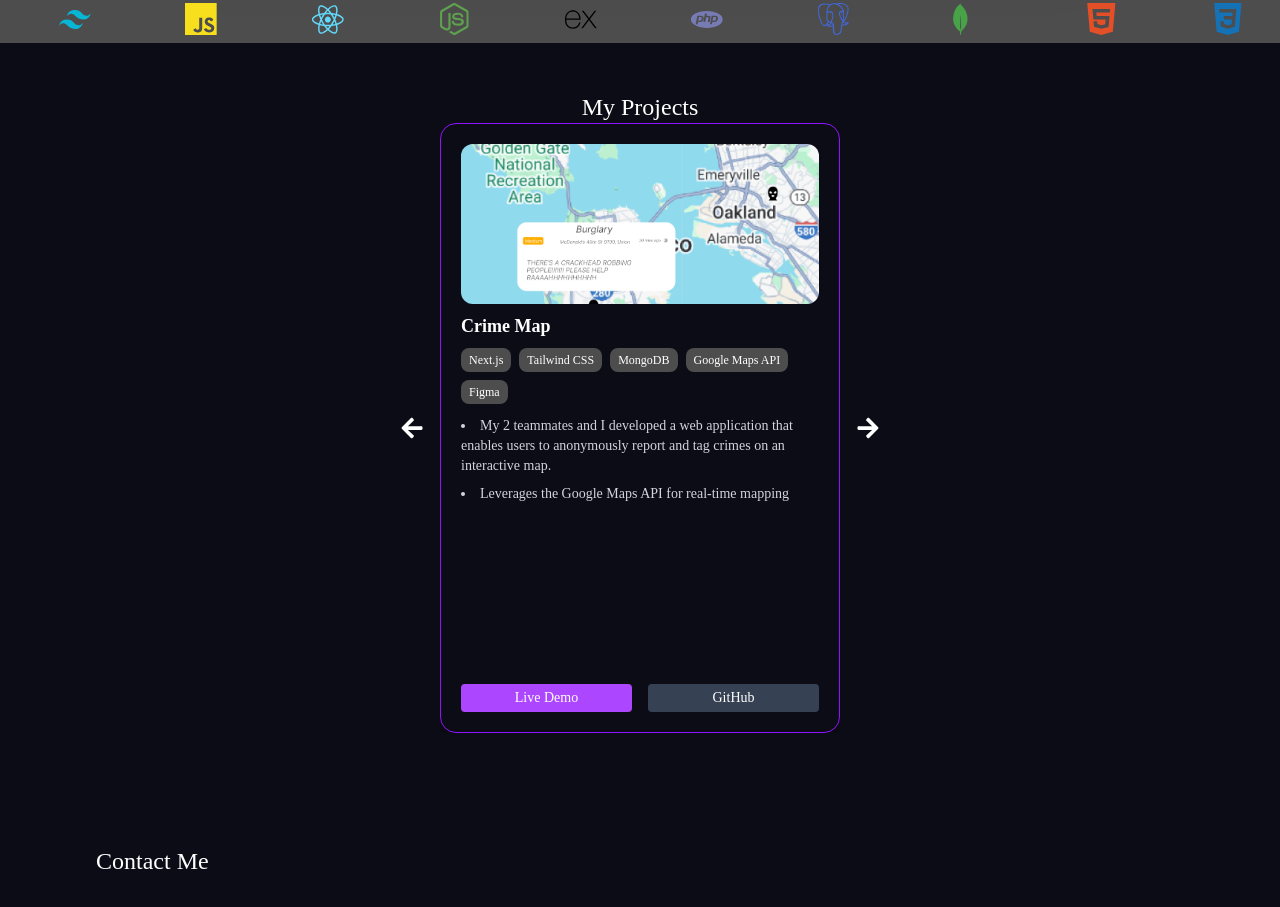
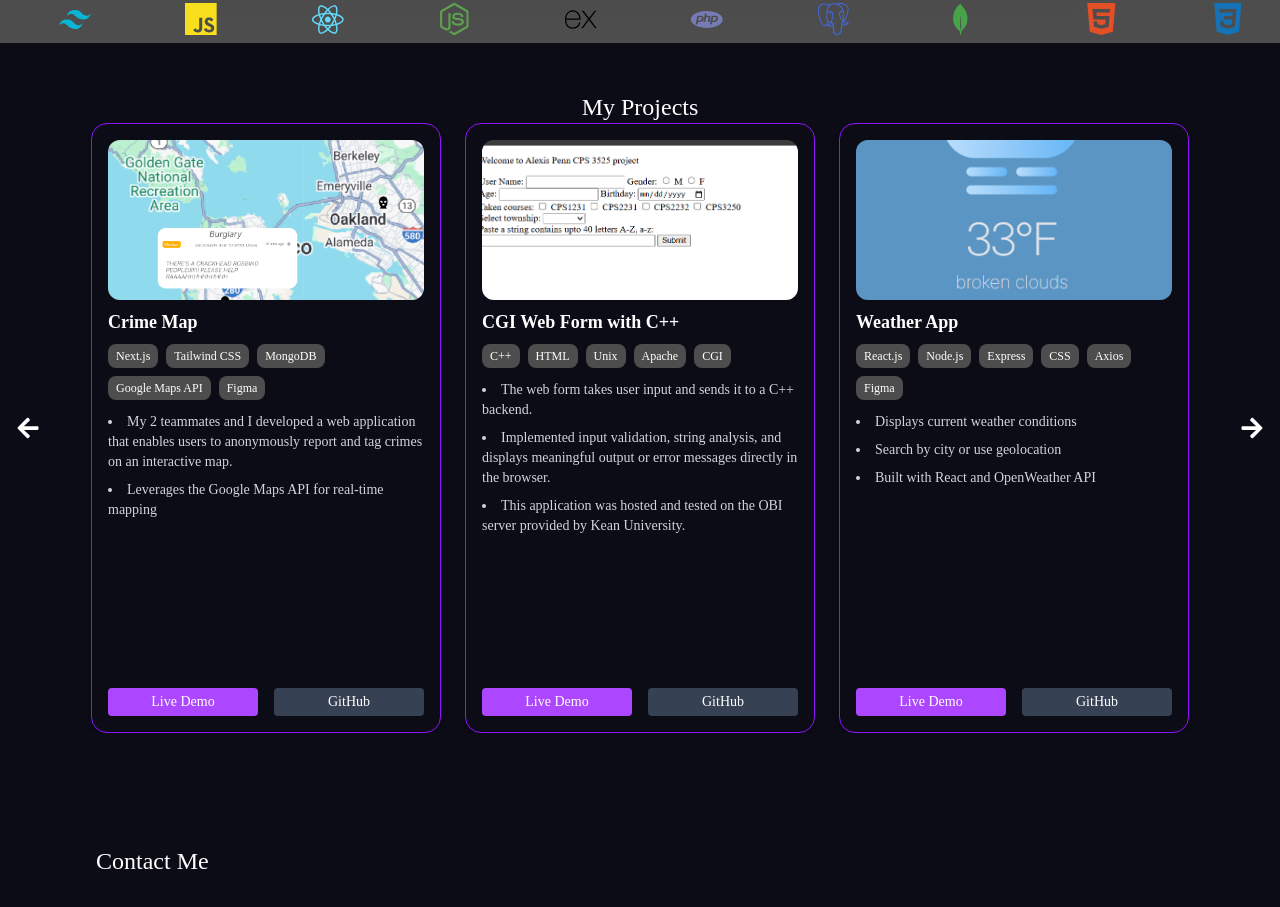
Before and after one commit to lexp2204/my-portfolio, a React (Vite) app: page / in a window 1280 px wide. Shown: the part 800-1707 px from the top of the page. Built offline with nearby package versions, Linux system fonts and the light colour scheme; a web font is replaced by a local one.

Commit message:
Updated Project Component

```diff
--- a/src/Components/Projects.jsx
+++ b/src/Components/Projects.jsx
@@ -1,42 +1,56 @@
-import React, { useState } from "react";
+import React, { useState, useEffect } from "react";
 import { FaArrowLeft, FaArrowRight } from "react-icons/fa";
 import { motion, AnimatePresence } from "framer-motion";
 import projects from "/src/projectsData.js";
 
 export default function Projects() {
+  const [cardsPerPage, setCardsPerPage] = useState(3);
   const [currentIndex, setCurrentIndex] = useState(0);
   const [direction, setDirection] = useState(0);
 
+  useEffect(() => {
+    const updateCardsPerPage = () => {
+      const width = window.innerWidth;
+      if (width < 640) setCardsPerPage(1); // mobile
+      else if (width < 1024) setCardsPerPage(2); // tablet
+      else setCardsPerPage(3); // desktop
+    };
+    updateCardsPerPage();
+    window.addEventListener("resize", updateCardsPerPage);
+    return () => window.removeEventListener("resize", updateCardsPerPage);
+  }, []);
+
+  const totalSlides = Math.ceil(projects.length / cardsPerPage);
+
   const handlePrev = () => {
     setDirection(-1);
-    setCurrentIndex((prev) =>
-      prev === 0 ? projects.length - 1 : prev - 1
-    );
+    setCurrentIndex((prev) => (prev === 0 ? totalSlides - 1 : prev - 1));
   };
 
   const handleNext = () => {
     setDirection(1);
-    setCurrentIndex((prev) =>
-      prev === projects.length - 1 ? 0 : prev + 1
-    );
+    setCurrentIndex((prev) => (prev === totalSlides - 1 ? 0 : prev + 1));
   };
 
-  const variants = {
-    enter: (direction) => ({
-      x: direction > 0 ? 300 : -300,
+  const getVisibleProjects = () => {
+    const start = currentIndex * cardsPerPage;
+    return projects.slice(start, start + cardsPerPage);
+  };
+
+  const slideVariants = {
+    enter: (dir) => ({
+      x: dir > 0 ? 300 : -300,
       opacity: 0,
     }),
     center: {
       x: 0,
       opacity: 1,
     },
-    exit: (direction) => ({
-      x: direction > 0 ? -300 : 300,
+    exit: (dir) => ({
+      x: dir > 0 ? -300 : 300,
       opacity: 0,
     }),
   };
-
-  const project = projects[currentIndex];
 
   return (
     <div
@@ -45,27 +59,32 @@ export default function Projects() {
     >
       <h2 className="text-2xl text-white mb-8 text-center">My Projects</h2>
 
-      <div className="flex items-center gap-4 w-full justify-center max-w-xl">
+      <div className="flex items-center gap-4 w-full max-w-7xl justify-center">
         {/* Left Arrow */}
         <button
           onClick={handlePrev}
-          className="text-white text-2xl hover:text-purple-500"
+          className="text-white text-2xl hover:text-purple-500 z-10"
         >
           <FaArrowLeft />
         </button>
 
-        {/* Animated Project Card */}
-        <div className="w-[90%] sm:w-[350px] md:w-[400px] h-[610px] relative overflow-hidden">
+        {/* Animated Slide */}
+        <div className="relative w-full overflow-hidden">
           <AnimatePresence custom={direction} mode="wait">
             <motion.div
               key={currentIndex}
               custom={direction}
-              variants={variants}
+              variants={slideVariants}
               initial="enter"
               animate="center"
               exit="exit"
               transition={{ duration: 0.4 }}
-              className="absolute top-0 left-0 right-0 bottom-0 border border-[#9013FE] bg-[#0C0C16] rounded-2xl p-5 shadow-lg"
+              className="flex justify-center gap-6 w-full"
+            >
+              {getVisibleProjects().map((project, idx) => (
+                <div
+                  key={idx}
+                  className="flex flex-col bg-[#0C0C16] border border-[#9013FE] rounded-2xl p-4 shadow-lg w-full max-w-[350px] h-[610px]"
                 >
                   <div className="w-full h-40 bg-[#2C2C3E] rounded-xl overflow-hidden flex items-center justify-center mb-4">
                     <img
@@ -75,12 +94,14 @@ export default function Projects() {
                     />
                   </div>
 
-              <h3 className="text-lg font-semibold pt-2 pb-2">{project.title}</h3>
+                  <h3 className="text-lg font-semibold pt-2 pb-2">
+                    {project.title}
+                  </h3>
 
                   <div className="flex flex-wrap gap-2 pb-3">
-                {project.techStack.map((tech, idx) => (
+                    {project.techStack.map((tech, i) => (
                       <span
-                    key={idx}
+                        key={i}
                         className="text-xs bg-[#4D4D4D] px-2 py-1 rounded-lg"
                       >
                         {tech}
@@ -88,15 +109,15 @@ export default function Projects() {
                     ))}
                   </div>
 
-              <ul className="text-sm text-gray-300 list-disc list-inside pb-4">
-                {project.description.map((item, idx) => (
-                  <li className="pb-2" key={idx}>
+                  <ul className="text-sm text-gray-300 list-disc list-inside pb-4 flex-grow">
+                    {project.description.map((item, i) => (
+                      <li className="pb-2" key={i}>
                         {item}
                       </li>
                     ))}
                   </ul>
 
-              <div className="flex gap-4 justify-between absolute bottom-5 left-5 right-5">
+                  <div className="flex gap-4 justify-between mt-auto">
                     {project.liveLink && (
                       <a
                         href={project.liveLink}
@@ -118,6 +139,8 @@ export default function Projects() {
                       </a>
                     )}
                   </div>
+                </div>
+              ))}
             </motion.div>
           </AnimatePresence>
         </div>
@@ -125,7 +148,7 @@ export default function Projects() {
         {/* Right Arrow */}
         <button
           onClick={handleNext}
-          className="text-white text-2xl hover:text-purple-500"
+          className="text-white text-2xl hover:text-purple-500 z-10"
         >
           <FaArrowRight />
         </button>
```
Lines whose indentation alone changed are shown as unchanged.
